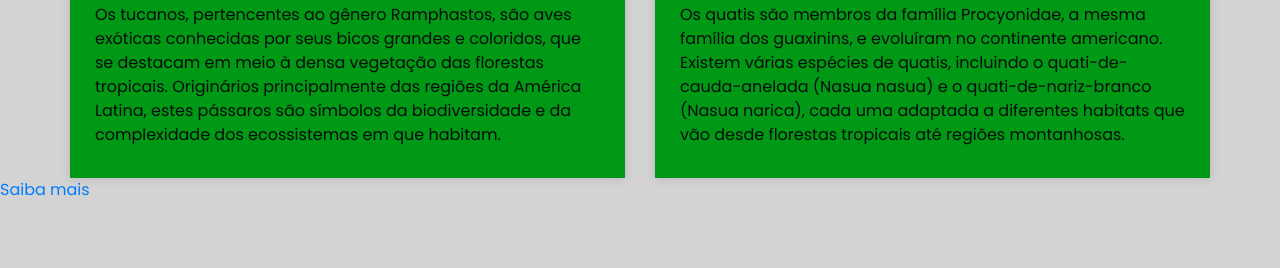
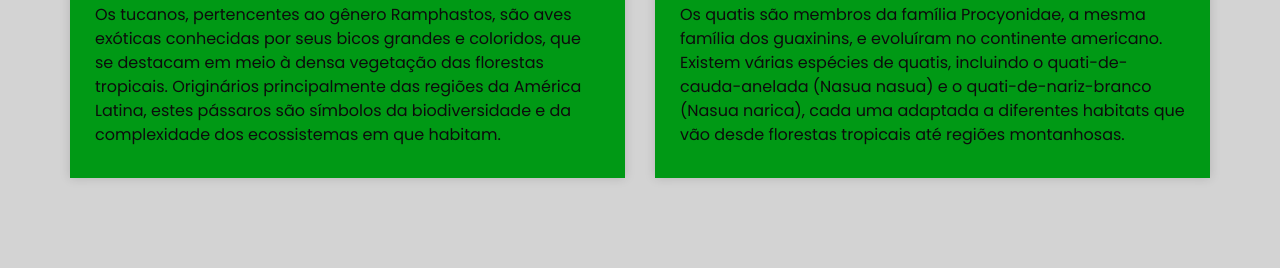
Before and after one commit to JossyaneG/Trabalho_Sexta, a plain HTML site: page index.html in a window 1280 px wide. Shown: the part 3237-3505 px from the top of the page. Drawn offline with nearby package versions, Linux system fonts and the light colour scheme; a script that the page names is missing.

```diff
--- a/index.html
+++ b/index.html
@@ -268,15 +268,6 @@
               </h5>
               <p>
                 Os quatis são membros da família Procyonidae, a mesma família dos guaxinins, e evoluíram no continente americano. Existem várias espécies de quatis, incluindo o quati-de-cauda-anelada (Nasua nasua) e o quati-de-nariz-branco (Nasua narica), cada uma adaptada a diferentes habitats que vão desde florestas tropicais até regiões montanhosas.
-
-              </p>
-            </div>
-          </div>
-        </div>
-      </div>
-    </div>
-    <a href="https://www.icmbio.gov.br/parnaserradosorgaos/guia-do-visitante.html">
-                          Saiba mais
   </section>
 
   <!-- end blog section -->
```
